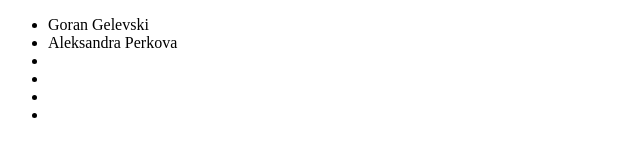
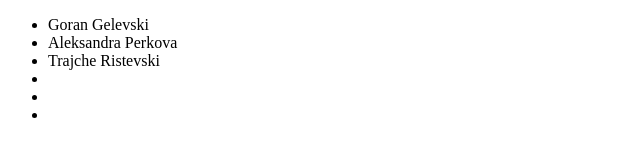
Before and after one commit to goranMecka/mentorship-group5, a plain HTML site: page index.html in a window 1280 px wide. Shown: the whole page, without its empty margins (0-640 px from the left). Drawn offline with Linux system fonts and the light colour scheme.

Commit message:
added my name

```diff
--- a/index.html
+++ b/index.html
@@ -9,7 +9,7 @@
     <ul>
       <li>Goran Gelevski</li>
       <li>Aleksandra Perkova</li>
-      <li></li>
+      <li>Trajche Ristevski</li>
       <li></li>
       <li></li>
       <li></li>
```
